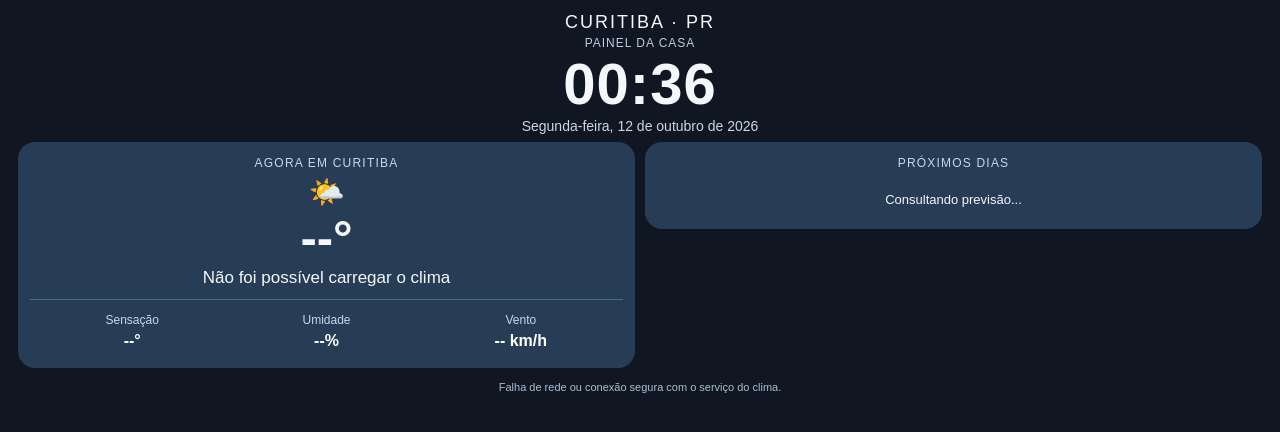
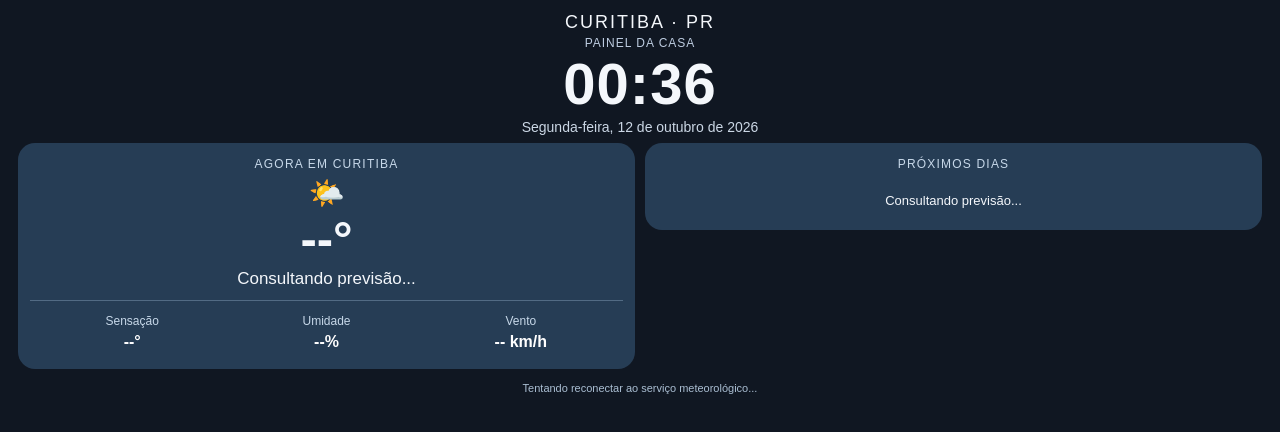
Before and after one commit to metalsharkcwb/painel-ipad-mini, a plain HTML site: page index.html in a window 1280 px wide. Drawn offline with Linux system fonts and the light colour scheme; no server answers.

Commit message:
index.html

```diff
--- a/index.html
+++ b/index.html
@@ -18,7 +18,7 @@ html, body {
 }
 
 body {
-  padding: 10px 18px 8px;
+  padding: 10px 18px;
   color: #f4f7fb;
   font-family: Arial, Helvetica, sans-serif;
   text-align: center;
@@ -52,7 +52,7 @@ body {
 #data {
   color: #cbd7e5;
   font-size: 14px;
-  margin-top: 3px;
+  margin-top: 4px;
 }
 
 .conteudo {
@@ -60,7 +60,7 @@ body {
   width: 100%;
   table-layout: fixed;
   border-spacing: 10px 0;
-  margin-left: -10px;
+  margin: 0 -10px;
   width: calc(100% + 20px);
 }
 
@@ -183,9 +183,7 @@ body {
     width: 100%;
   }
 
-  #hora {
-    font-size: 58px;
-  }
+  #hora { font-size: 58px; }
 }
 
 @media (max-width: 500px) {
@@ -216,7 +214,7 @@ body {
       <div class="rotulo">AGORA EM CURITIBA</div>
       <div id="icone">🌤️</div>
       <div id="temperatura">--°</div>
-      <div id="condicao">Carregando previsão...</div>
+      <div id="condicao">Consultando previsão...</div>
 
       <div class="detalhes">
         <div class="detalhe">
@@ -262,7 +260,9 @@ function atualizarRelogio() {
       hour: "2-digit",
       minute: "2-digit",
       hour12: false
-    }).substring(0, 5);
+    });
+
+    horaTexto = horaTexto.substring(0, 5);
   } catch (e) {
     horaTexto =
       ("0" + agora.getHours()).slice(-2) + ":" +
@@ -284,8 +284,8 @@ function atualizarRelogio() {
   }
 
   document.getElementById("hora").innerHTML = horaTexto;
+
   dataTexto = String(dataTexto);
-
   document.getElementById("data").innerHTML =
     dataTexto.charAt(0).toUpperCase() +
     dataTexto.substring(1);
@@ -314,28 +314,52 @@ function mostrarErro(mensagem) {
   document.getElementById("status").innerHTML = mensagem;
 }
 
-function buscarClima() {
+function buscarClima(tentativa) {
+  if (typeof tentativa === "undefined") tentativa = 0;
+
   var url =
     "https://api.open-meteo.com/v1/forecast" +
     "?latitude=-25.4284&longitude=-49.2733" +
-    "&current=temperature_2m%2Crelative_humidity_2m%2Capparent_temperature%2Cwind_speed_10m%2Cweather_code" +
-    "&daily=weather_code%2Ctemperature_2m_max%2Ctemperature_2m_min" +
+    "&current=temperature_2m,relative_humidity_2m," +
+    "apparent_temperature,wind_speed_10m,weather_code" +
+    "&daily=weather_code,temperature_2m_max,temperature_2m_min" +
     "&timezone=America%2FSao_Paulo&forecast_days=5";
 
   var req = new XMLHttpRequest();
+  var terminou = false;
+
+  function falha() {
+    if (terminou) return;
+    terminou = true;
+
+    if (tentativa < 2) {
+      document.getElementById("status").innerHTML =
+        "Tentando reconectar ao serviço meteorológico...";
+
+      setTimeout(function() {
+        buscarClima(tentativa + 1);
+      }, 3000);
+
+    } else {
+      mostrarErro(
+        "Falha de conexão. Verifique a internet e atualize a página."
+      );
+    }
+  }
 
   try {
     req.open("GET", url, true);
+    req.timeout = 15000;
   } catch (e) {
-    mostrarErro("Não foi possível consultar o clima.");
+    falha();
     return;
   }
 
   req.onreadystatechange = function() {
-    if (req.readyState !== 4) return;
+    if (req.readyState !== 4 || terminou) return;
 
     if (req.status !== 200) {
-      mostrarErro("Erro ao atualizar o clima: " + req.status);
+      falha();
       return;
     }
 
@@ -344,16 +368,19 @@ function buscarClima() {
     try {
       d = JSON.parse(req.responseText);
     } catch (e) {
-      mostrarErro("Não foi possível interpretar a previsão.");
+      falha();
       return;
     }
 
-    if (!d || !d.current || !d.daily || !d.daily.time ||
+    if (!d || !d.current || !d.daily ||
+        !d.daily.time ||
         !d.daily.temperature_2m_max ||
         !d.daily.temperature_2m_min) {
-      mostrarErro("Dados meteorológicos indisponíveis.");
+      falha();
       return;
     }
+
+    terminou = true;
 
     var c = d.current;
     var info = clima(c.weather_code);
@@ -405,14 +432,13 @@ function buscarClima() {
       "Atualizado · Curitiba, Paraná";
   };
 
-  req.onerror = function() {
-    mostrarErro("Falha de rede ou conexão segura com o serviço do clima.");
-  };
+  req.onerror = falha;
+  req.ontimeout = falha;
 
   try {
     req.send(null);
   } catch (e) {
-    mostrarErro("O Safari não conseguiu iniciar a conexão do clima.");
+    falha();
   }
 }
 
@@ -420,7 +446,9 @@ atualizarRelogio();
 setInterval(atualizarRelogio, 60000);
 
 buscarClima();
-setInterval(buscarClima, 15 * 60 * 1000);
+setInterval(function() {
+  buscarClima();
+}, 15 * 60 * 1000);
 </script>
 
 </body>
```
